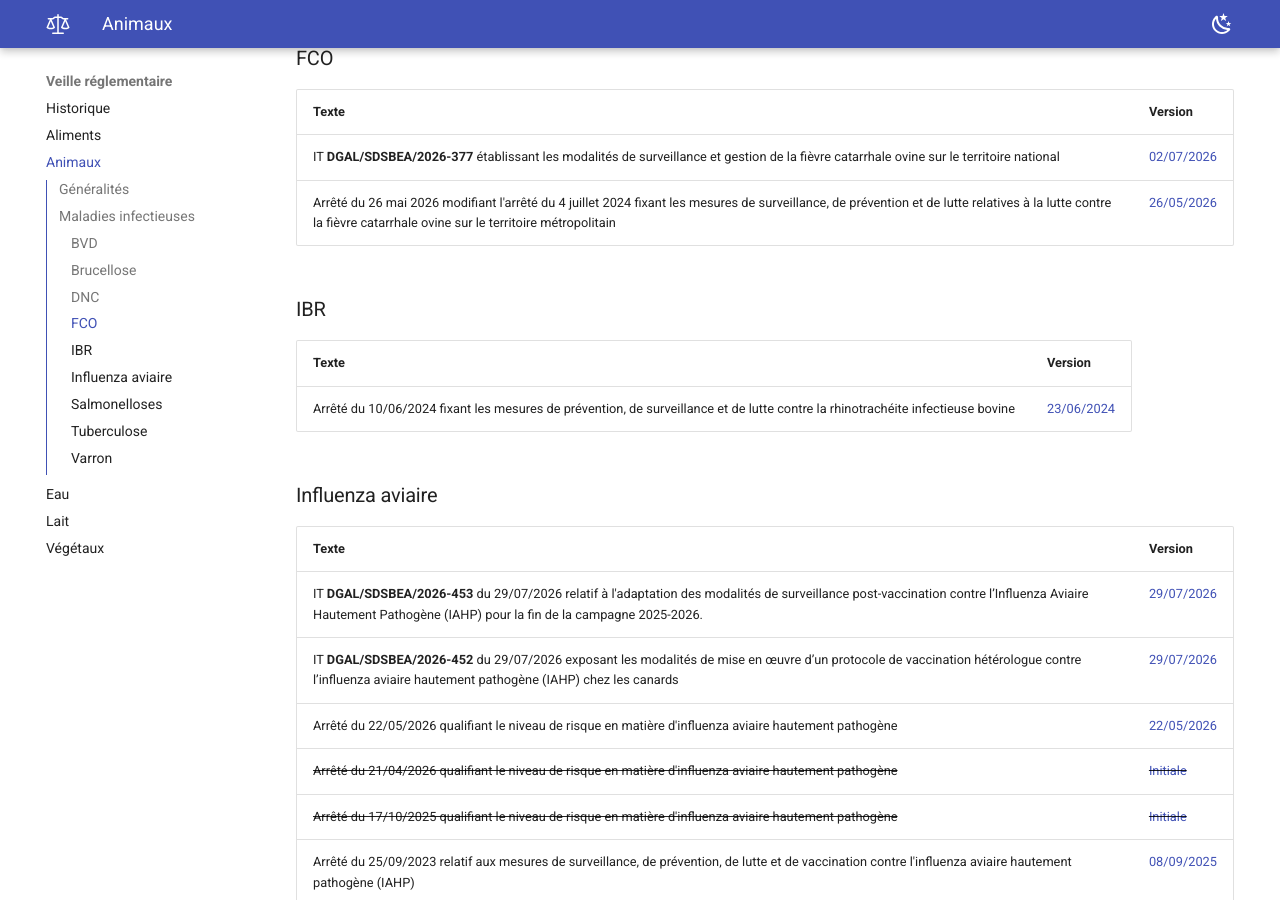
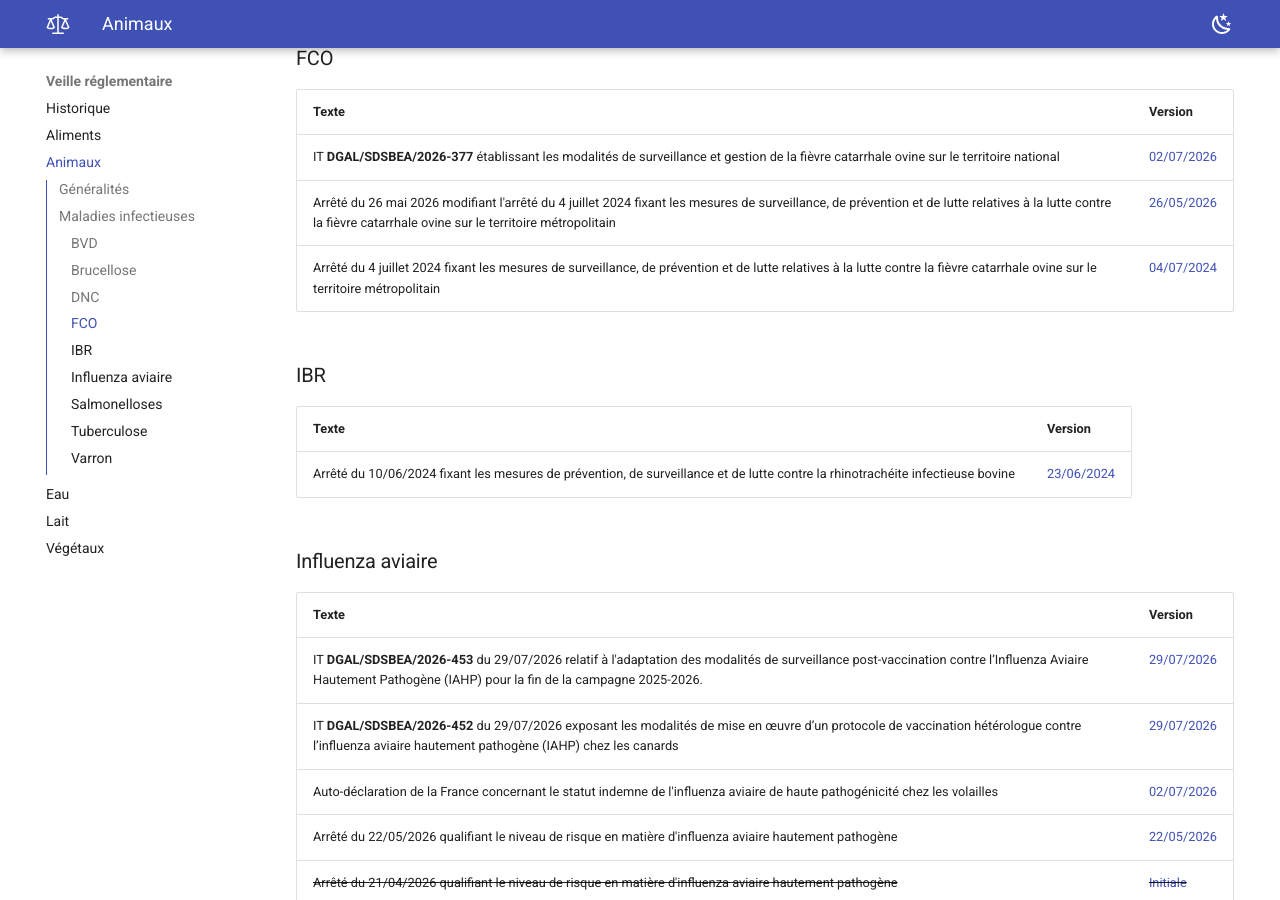
Before and after one commit to olivier-roger-vet/veille-reglementaire, an MkDocs documentation site: the page built from docs/sante_animale.md, in a window 1280 px wide and 900 px high, scrolled down 2678 px. Built offline with MkDocs 1.6.1 and Material for MkDocs 9.7.7, drawn with Linux system fonts in a browser that asks for light colours.

Commit message:
MAJ IA, FCO

```diff
--- a/docs/sante_animale.md
+++ b/docs/sante_animale.md
@@ -55,10 +55,11 @@
 
 ### FCO
 
-| Texte                                                                                                                                                                                                           | Version                                                                    |
-| --------------------------------------------------------------------------------------------------------------------------------------------------------------------------------------------------------------- | -------------------------------------------------------------------------- |
-| IT **DGAL/SDSBEA/2026-377** établissant les modalités de surveillance et gestion de la fièvre catarrhale ovine sur le territoire national                                                                       | [02/07/2026](https://info.agriculture.gouv.fr/boagri/instruction-2026-377) |
-| Arrêté du 26 mai 2026 modifiant l'arrêté du 4 juillet 2024 fixant les mesures de surveillance, de prévention et de lutte relatives à la lutte contre la fièvre catarrhale ovine sur le territoire métropolitain | [26/05/2026](https://www.legifrance.gouv.fr/jorf/id/JORFTEXT000054153990)  |
+| Texte                                                                                                                                                                                                           | Version                                                                               |
+| --------------------------------------------------------------------------------------------------------------------------------------------------------------------------------------------------------------- | ------------------------------------------------------------------------------------- |
+| IT **DGAL/SDSBEA/2026-377** établissant les modalités de surveillance et gestion de la fièvre catarrhale ovine sur le territoire national                                                                       | [02/07/2026](https://info.agriculture.gouv.fr/boagri/instruction-2026-377)            |
+| Arrêté du 26 mai 2026 modifiant l'arrêté du 4 juillet 2024 fixant les mesures de surveillance, de prévention et de lutte relatives à la lutte contre la fièvre catarrhale ovine sur le territoire métropolitain | [26/05/2026](https://www.legifrance.gouv.fr/jorf/id/JORFTEXT000054153990)             |
+| Arrêté du 4 juillet 2024 fixant les mesures de surveillance, de prévention et de lutte relatives à la lutte contre la fièvre catarrhale ovine sur le territoire métropolitain                                   | [04/07/2024](https://www.legifrance.gouv.fr/loda/id/JORFTEXT000049892642/2025-02-20/) |
 
 ### IBR
 
@@ -68,15 +69,16 @@
 
 ### Influenza aviaire
 
-| Texte                                                                                                                                                                                                       | Version                                                                            |
-| ----------------------------------------------------------------------------------------------------------------------------------------------------------------------------------------------------------- | ---------------------------------------------------------------------------------- |
-| IT **DGAL/SDSBEA/2026-453** du 29/07/2026 relatif à l'adaptation des modalités de surveillance post-vaccination contre l’Influenza Aviaire Hautement Pathogène (IAHP) pour la fin de la campagne 2025-2026. | [29/07/2026](https://info.agriculture.gouv.fr/boagri/instruction-2026-453)         |
-| IT **DGAL/SDSBEA/2026-452** du 29/07/2026 exposant les modalités de mise en œuvre d’un protocole de vaccination hétérologue contre l’influenza aviaire hautement pathogène (IAHP) chez les canards          | [29/07/2026](https://info.agriculture.gouv.fr/boagri/instruction-2026-452)         |
-| Arrêté du 22/05/2026 qualifiant le niveau de risque en matière d'influenza aviaire hautement pathogène                                                                                                      | [22/05/2026](https://www.legifrance.gouv.fr/jorf/id/JORFTEXT000054171683)          |
-| <del>Arrêté du 21/04/2026 qualifiant le niveau de risque en matière d'influenza aviaire hautement pathogène</del>                                                                                           | <del>[Initiale](https://www.legifrance.gouv.fr/jorf/id/JORFTEXT000053958887)</del> |
-| <del>Arrêté du 17/10/2025 qualifiant le niveau de risque en matière d'influenza aviaire hautement pathogène</del>                                                                                           | <del>[Initiale](https://www.legifrance.gouv.fr/jorf/id/JORFTEXT000052404023)</del> |
-| Arrêté du 25/09/2023 relatif aux mesures de surveillance, de prévention, de lutte et de vaccination contre l'influenza aviaire hautement pathogène (IAHP)                                                   | [08/09/2025](https://www.legifrance.gouv.fr/loda/id/JORFTEXT000048110961/)         |
-| Arrêté du 10/09/2001 établissant des mesures financières relatives à la lutte contre les pestes aviaires, maladie de Newcastle et influenza aviaire                                                         | [18/09/2025](https://www.legifrance.gouv.fr/loda/id/JORFTEXT000000763362)          |
+| Texte                                                                                                                                                                                                       | Version                                                                              |
+| ----------------------------------------------------------------------------------------------------------------------------------------------------------------------------------------------------------- | ------------------------------------------------------------------------------------ |
+| IT **DGAL/SDSBEA/2026-453** du 29/07/2026 relatif à l'adaptation des modalités de surveillance post-vaccination contre l’Influenza Aviaire Hautement Pathogène (IAHP) pour la fin de la campagne 2025-2026. | [29/07/2026](https://info.agriculture.gouv.fr/boagri/instruction-2026-453)           |
+| IT **DGAL/SDSBEA/2026-452** du 29/07/2026 exposant les modalités de mise en œuvre d’un protocole de vaccination hétérologue contre l’influenza aviaire hautement pathogène (IAHP) chez les canards          | [29/07/2026](https://info.agriculture.gouv.fr/boagri/instruction-2026-452)           |
+| Auto-déclaration de la France concernant le statut indemne de l'influenza aviaire de haute pathogénicité chez les volailles                                                                                 | [02/07/2026](https://www.woah.org/app/uploads/2026/07/2026-07-france-hpai-selfd.pdf) |
+| Arrêté du 22/05/2026 qualifiant le niveau de risque en matière d'influenza aviaire hautement pathogène                                                                                                      | [22/05/2026](https://www.legifrance.gouv.fr/jorf/id/JORFTEXT000054171683)            |
+| <del>Arrêté du 21/04/2026 qualifiant le niveau de risque en matière d'influenza aviaire hautement pathogène</del>                                                                                           | <del>[Initiale](https://www.legifrance.gouv.fr/jorf/id/JORFTEXT000053958887)</del>   |
+| <del>Arrêté du 17/10/2025 qualifiant le niveau de risque en matière d'influenza aviaire hautement pathogène</del>                                                                                           | <del>[Initiale](https://www.legifrance.gouv.fr/jorf/id/JORFTEXT000052404023)</del>   |
+| Arrêté du 25/09/2023 relatif aux mesures de surveillance, de prévention, de lutte et de vaccination contre l'influenza aviaire hautement pathogène (IAHP)                                                   | [08/09/2025](https://www.legifrance.gouv.fr/loda/id/JORFTEXT000048110961/)           |
+| Arrêté du 10/09/2001 établissant des mesures financières relatives à la lutte contre les pestes aviaires, maladie de Newcastle et influenza aviaire                                                         | [18/09/2025](https://www.legifrance.gouv.fr/loda/id/JORFTEXT000000763362)            |
 
 ### Salmonelloses
 
```
